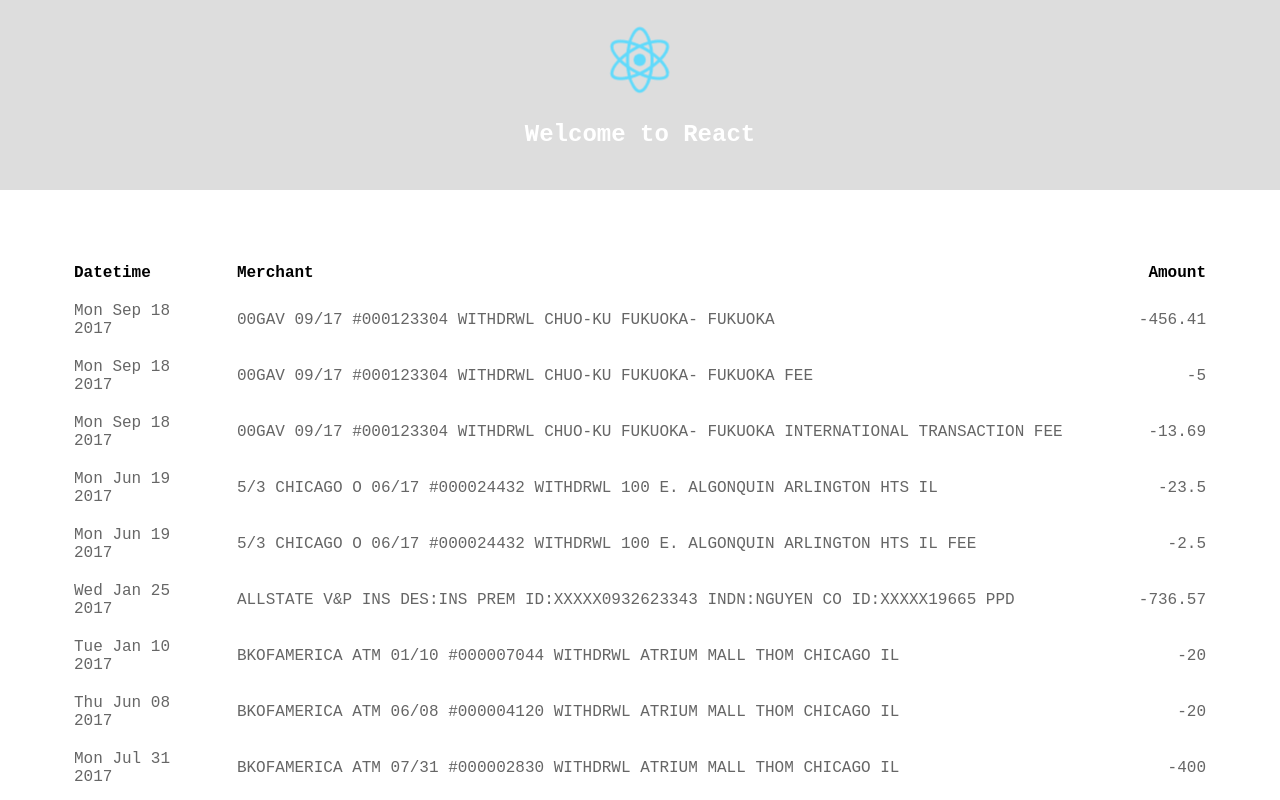
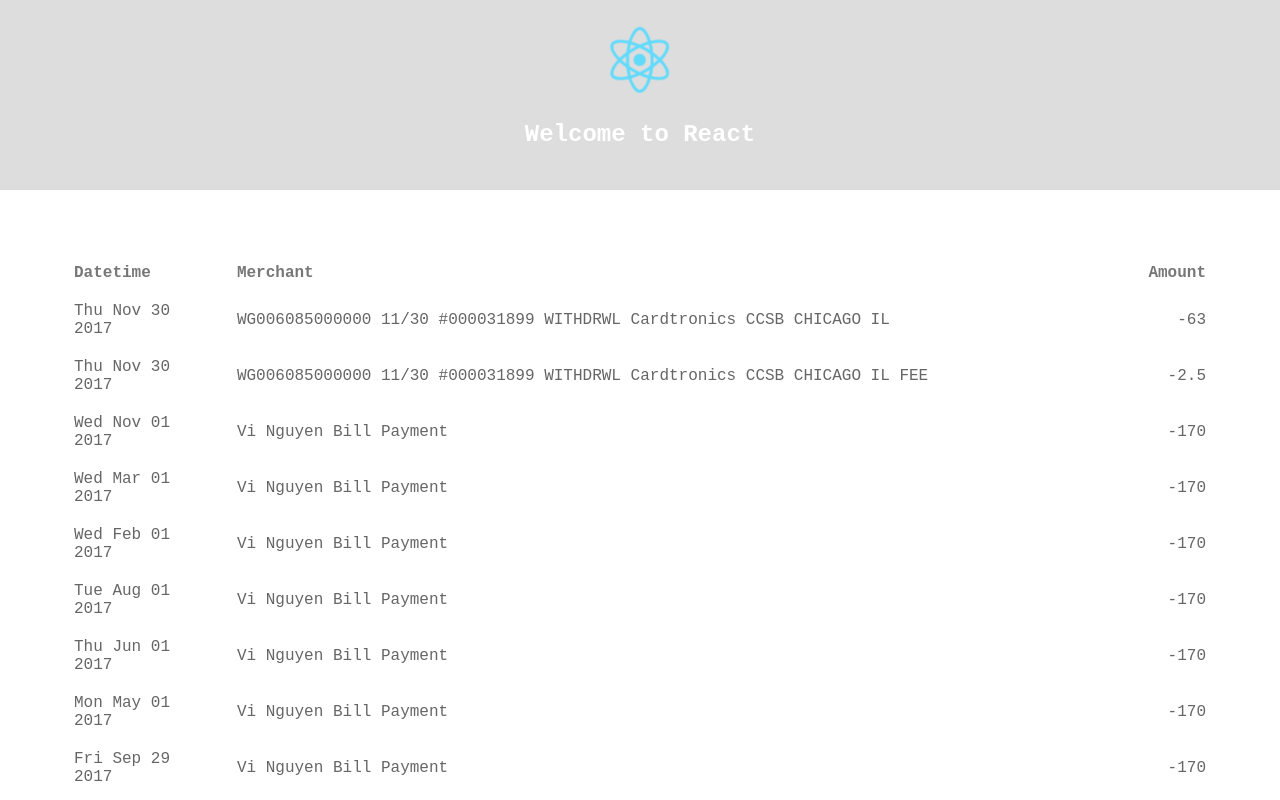
Before and after one commit to wenn/penny, a React (Create React App) app: page / in a window 1280 px wide. Shown: the top 800 px of the page. Built offline with nearby package versions, Linux system fonts and the light colour scheme.

Commit message:
disabling unselect withd drag for now.

```diff
--- a/src/components/App/Spendings/Header.js
+++ b/src/components/App/Spendings/Header.js
@@ -1,15 +1,17 @@
 import React from 'react';
 
 function Header(props) {
-  let title = String(props.value);
-  let decoratedTitle = title
+  const title = String(props.value);
+  const decoratedTitle = title
     .charAt(0)
     .toUpperCase()
     + title.slice(1);
 
+  const className = props.className + " noselect"
+
   return (
     <th
-      className={props.className}
+      className={className}
       onClick={() => props.onClick(props.value)}>
       {decoratedTitle}
     </th>
--- a/src/components/App/Spendings/Record.js
+++ b/src/components/App/Spendings/Record.js
@@ -2,14 +2,15 @@ import React from 'react';
 
 function Record(props) {
   const spending = props.value;
-  const className = spending.getSelected() ? "selected" : ""
+  const className =
+    (spending.getSelected() ? "selected" : "")
+    + " noselect"
 
   return (
     <tr
       id={spending.hashCode()}
       className={className}
-      onMouseLeave={props.onMouseOver}
-      onMouseEnter={props.onMouseEnter}
+      onMouseOver={props.onMouseEnter}
       onClick={props.onClick}>
       <td>{spending.datetime.toDateString()}</td>
       <td>{spending.merchant}</td>
--- a/src/components/App/Spendings/Spendings.css
+++ b/src/components/App/Spendings/Spendings.css
@@ -15,6 +15,14 @@ td, th {
   cursor: default;
 }
 
+th {
+  color: #777;
+}
+
+th:active {
+  color: #333;
+}
+
 th.currency,
   td.currency {
   text-align: right;
--- a/src/components/App/Spendings/Table.js
+++ b/src/components/App/Spendings/Table.js
@@ -17,21 +17,16 @@ class Table
 
     this.state = {
       mouse: new Mouse(undefined, Event.UNKNOWN),
-      sort: "+" + Spending.Enum.MERCHANT
+      sort: Sorter.Order.DESC
     };
 
     [this.addEvents, this.removeEvents] = this.newEvents(this);
   }
 
-  headerHandleClick(header) {
-    let current = this.state.sort;
-    let order = Sorter.toggleOrder(current.charAt(0));
-
-    this.setState({
-      sort: order + header
-    });
-
-    return this.render();
+  headerHandleClick() {
+    let order = Sorter.toggleOrder(this.state.sort);
+    this.setState({ sort: order });
+    this.render();
   }
 
   renderHeader(value, cls) {
@@ -39,7 +34,7 @@ class Table
       <Header
         value={value}
         className={cls}
-        onClick={() => this.headerHandleClick(value)}
+        onClick={this.headerHandleClick.bind(this)}
       />
     );
   }
@@ -69,8 +64,6 @@ class Table
   }
 
   handleMouseMove(e) {
-    e.preventDefault();
-
     const start = this.state.mouse.coord;
     const moved = new Coord(e.clientX, e.clientY);
     const boxStyle = this.selectionBoxDimension(start, moved);
@@ -89,11 +82,12 @@ class Table
 
   handleMouseEnter(e, spending) {
     if (this.state.mouse.event === Event.DOWN) {
-      spending.setSelected(true);
+      spending.setSelected(true)
       this.props.onSelect(spending);
     }
   }
 
+  // TODO, doesn't work too well.
   handleMouseLeave(e, spending) {
     if (this.state.mouse.event === Event.DOWN) {
 
@@ -155,12 +149,21 @@ class Table
 
   renderRecords(spendings) {
     return spendings
-      .sort(Sorter.sort(this.state.sort))
+      .sort((a, b) => {
+        const av = a.merchant + a.datetime.toString();
+        const ab = b.merchant + b.datetime.toString();
+
+        if (this.state.sort === "+") {
+          return av > ab ? 1 : -1;
+        }
+        else {
+          return av < ab ? 1 : -1;
+        }
+      })
       .map(spending => {
         return (
           <Record key={spending.hashCode()}
             value={spending}
-            onMouseOver={(e) => this.handleMouseLeave.bind(this)(e, spending)}
             onMouseEnter={(e) => this.handleMouseEnter.bind(this)(e, spending)}
             onClick={() => this.toggleSelect(spending)}
           />
--- a/src/index.css
+++ b/src/index.css
@@ -3,3 +3,13 @@ body {
   padding: 0;
   font-family: Courier New, Courier, monospace;
 }
+
+.noselect {
+  -webkit-touch-callout: none; /* iOS Safari */
+    -webkit-user-select: none; /* Safari */
+     -khtml-user-select: none; /* Konqueror HTML */
+       -moz-user-select: none; /* Firefox */
+        -ms-user-select: none; /* Internet Explorer/Edge */
+            user-select: none; /* Non-prefixed version, currently
+                                  supported by Chrome and Opera */
+}
--- a/src/utils/Sorter.js
+++ b/src/utils/Sorter.js
@@ -11,8 +11,15 @@ class Sorter {
   }
 
   static toggleOrder(order) {
-    return order === "+" ? "-" : "+";
+    return order === Sorter.Order.DESC
+      ? Sorter.Order.ASC
+      : Sorter.Order.DESC;
   }
+
+  static Order = Object.freeze({
+    ASC: "+",
+    DESC: "-"
+  });
 }
 
-export default Sorter
+export default Sorter;
```
